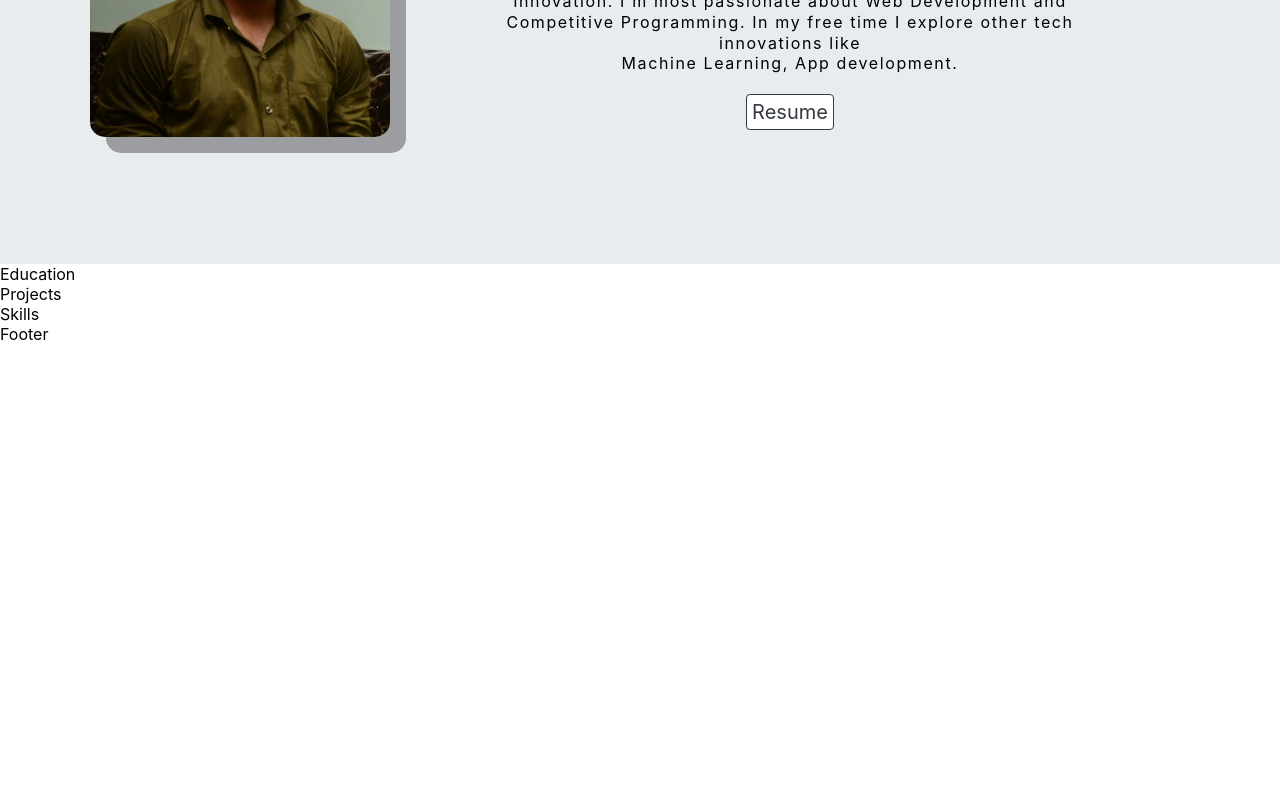
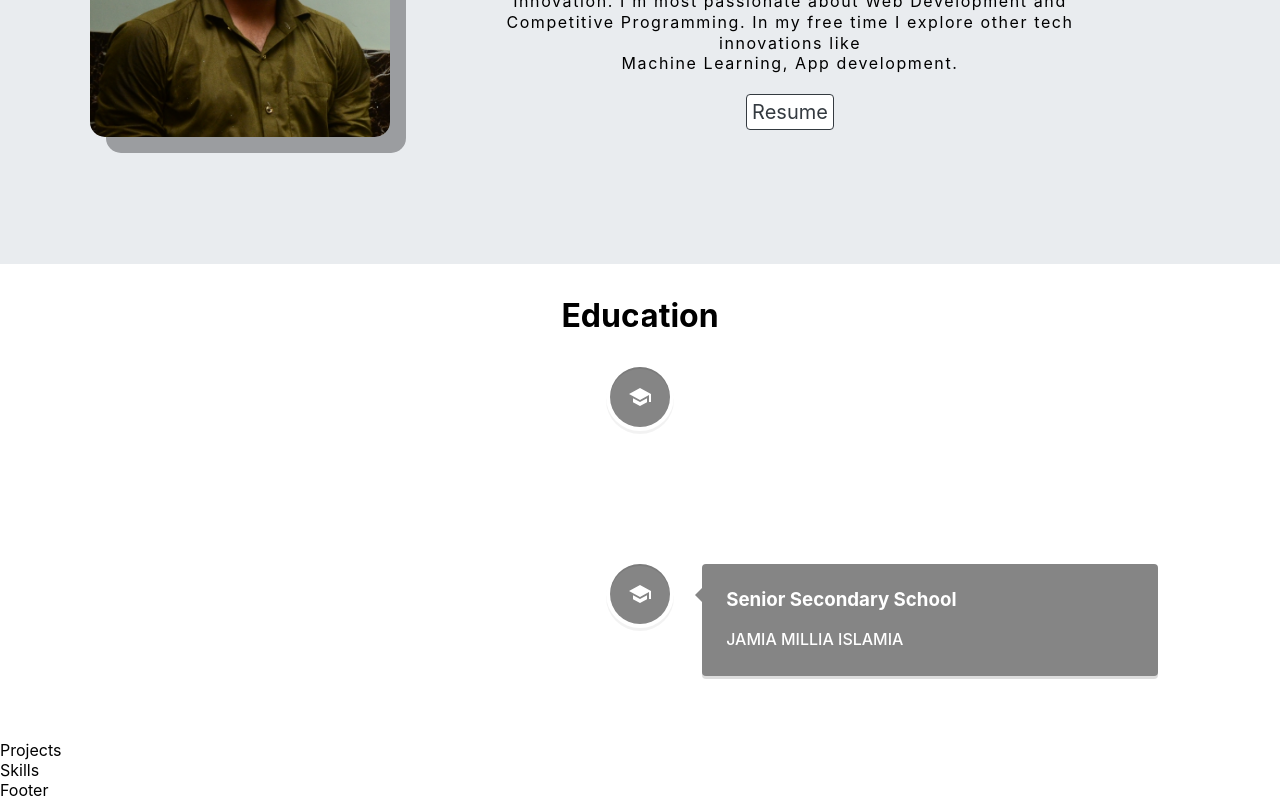
Before and after one commit to MohdFahad1/personal-portfolio, a React (Create React App) app: page / in a window 1280 px wide. Shown: the part 1096-1896 px from the top of the page. Before the commit the page ends 1440 px from the top, so only its background shows below. Built offline with nearby package versions, Linux system fonts and the light colour scheme.

Commit message:
Education & Experience Page completed

```diff
--- a/package.json
+++ b/package.json
@@ -16,6 +16,7 @@
     "react-router-dom": "^6.11.1",
     "react-scripts": "5.0.1",
     "react-typing-effect": "^2.0.5",
+    "react-vertical-timeline-component": "^3.6.0",
     "web-vitals": "^2.1.4"
   },
   "scripts": {
--- a/src/pages/Education/Education.js
+++ b/src/pages/Education/Education.js
@@ -1,10 +1,51 @@
-import React from 'react'
-import './Education.css';
+import {
+  VerticalTimeline,
+  VerticalTimelineElement
+} from "react-vertical-timeline-component";
+import "react-vertical-timeline-component/style.min.css";
+import SchoolIcon from "@mui/icons-material/School";
 
-const Education = () => {
+export default function Experience() {
   return (
-    <div id='education'>Education</div>
-  )
+    <>
+      <div id="experience">
+        <VerticalTimeline lineColor="#3e497a">
+          <h1 style={{ textAlign: "center" }} className="heading">
+            Education
+          </h1>
+          <VerticalTimeline>
+            <VerticalTimelineElement
+              className="vertical-timeline-element--educaton"
+              contentStyle={{ background: "#858585", color: "#fff" }}
+              contentArrowStyle={{ borderRight: "7px solid  #858585" }}
+              date="2020 - 2024"
+              iconStyle={{ background: "#858585", color: "#fff" }}
+              icon={<SchoolIcon />}
+            >
+              <h3 className="vertical-timeline-element-title">
+                Computer Science Engineering
+              </h3>
+              <h4 className="vertical-timeline-element-subtitle">
+                Bachleor Degree
+              </h4>
+              <p>JAMIA HUMDARD UNIVERSITY</p>
+            </VerticalTimelineElement>
+            <VerticalTimelineElement
+              className="vertical-timeline-element--educaton"
+              contentStyle={{ background: "#858585", color: "#fff" }}
+              contentArrowStyle={{ borderRight: "7px solid  #858585" }}
+              date="2016 - 2020"
+              iconStyle={{ background: "#858585", color: "#fff" }}
+              icon={<SchoolIcon />}
+            >
+              <h3 className="vertical-timeline-element-title">
+                Senior Secondary School
+              </h3>
+              <p>JAMIA MILLIA ISLAMIA</p>
+            </VerticalTimelineElement>
+          </VerticalTimeline>
+        </VerticalTimeline>
+      </div>
+    </>
+  );
 }
-
-export default Education
```
Also changed, not shown: 1 other file (tests, documents, lock files or other folders).
